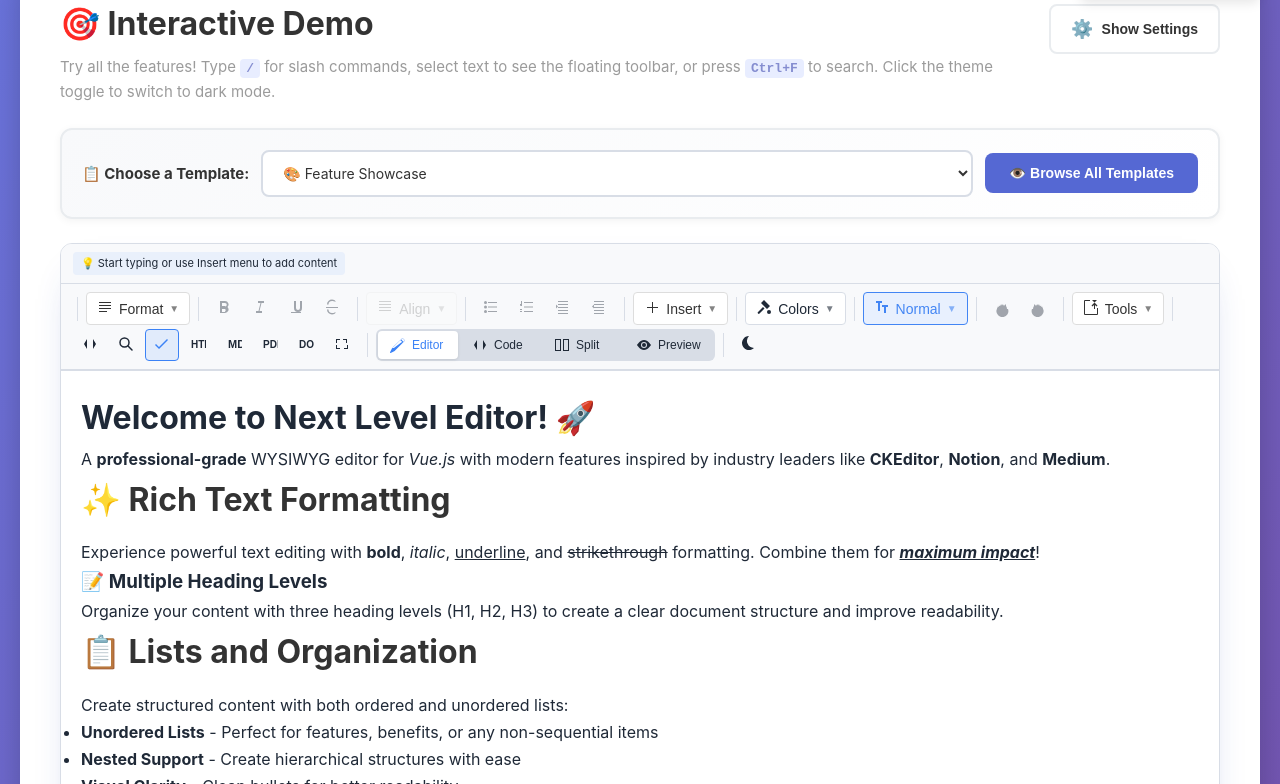
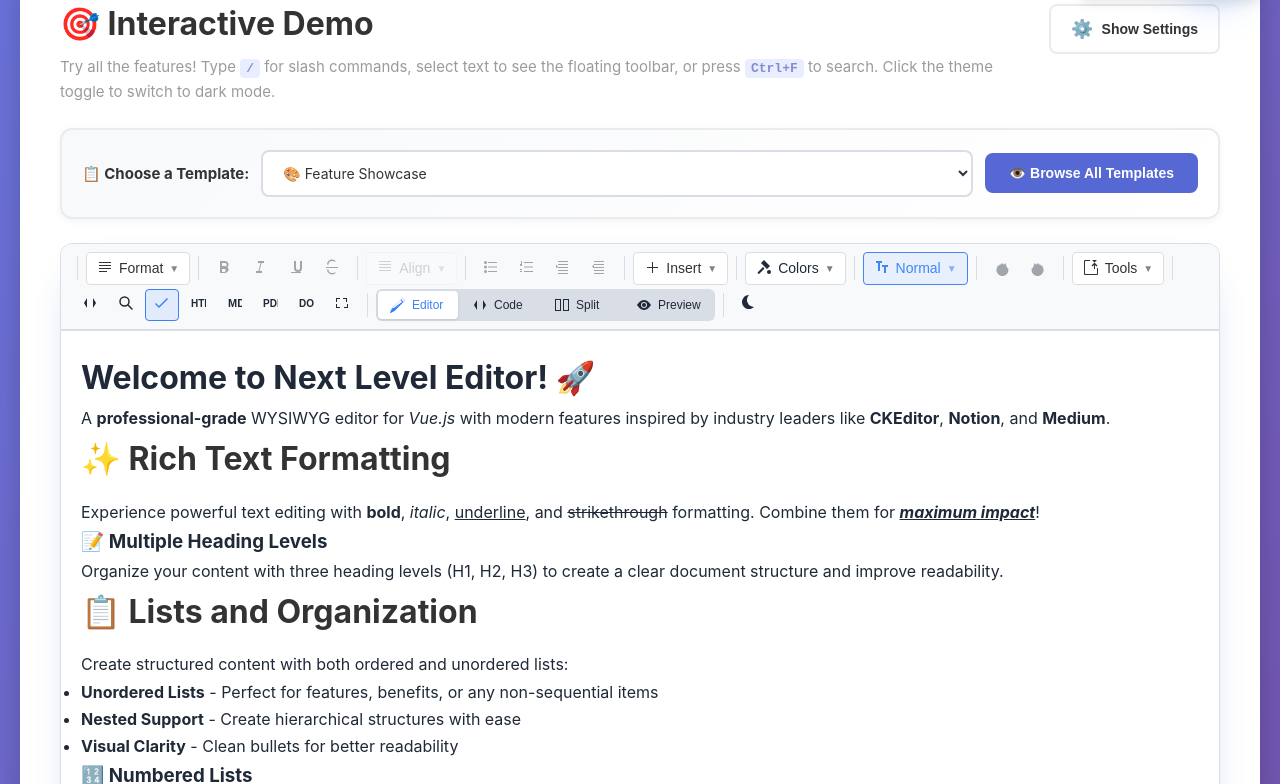
Before and after one commit to andrecj93/Next-Level-Editor, a Vue app: page / in a window 1280 px wide. Shown: the part 781-1565 px from the top of the page. Built offline with nearby package versions, Linux system fonts and the light colour scheme.

Commit message:
fix: remove context hints from NextLevelEditor and simplify comments sidebar visibility

```diff
--- a/src/components/NextLevelEditor.vue
+++ b/src/components/NextLevelEditor.vue
@@ -8,17 +8,6 @@
 
     <!-- Accessibility: ARIA Live Regions -->
     <AriaLiveRegion />
-
-    <!-- Context Hints (Smart Toolbar Feature) -->
-    <div v-if="getContextHints().length > 0" class="context-hints">
-      <span
-        v-for="(hint, index) in getContextHints()"
-        :key="index"
-        class="context-hint"
-      >
-        💡 {{ hint }}
-      </span>
-    </div>
 
     <!-- Editor Toolbar -->
     <EditorToolbar
@@ -346,7 +335,7 @@ const comments = props.enableComments
   : (null as ReturnType<typeof useComments> | null);
 
 // Comments UI state
-const showCommentsSidebar = ref(props.enableComments ?? false);
+const showCommentsSidebar = ref(false);
 const showCommentModal = ref(false);
 const selectedTextForComment = ref("");
 
@@ -410,7 +399,6 @@ const { showCommandPalette, closeCommandPalette, addToRecent } =
 const {
   updateContext: updateToolbarContext,
   isVisible: isToolbarSectionVisible,
-  getContextHints,
 } = useSmartToolbar();
 
 // View mode management using composable
```
